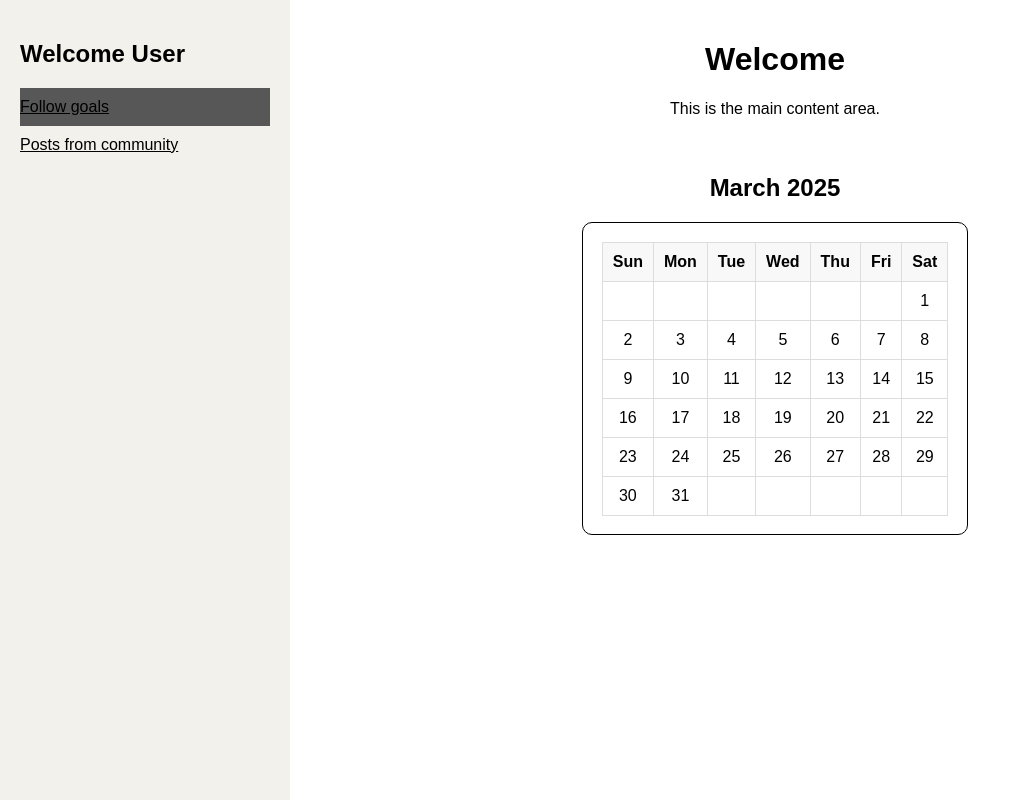
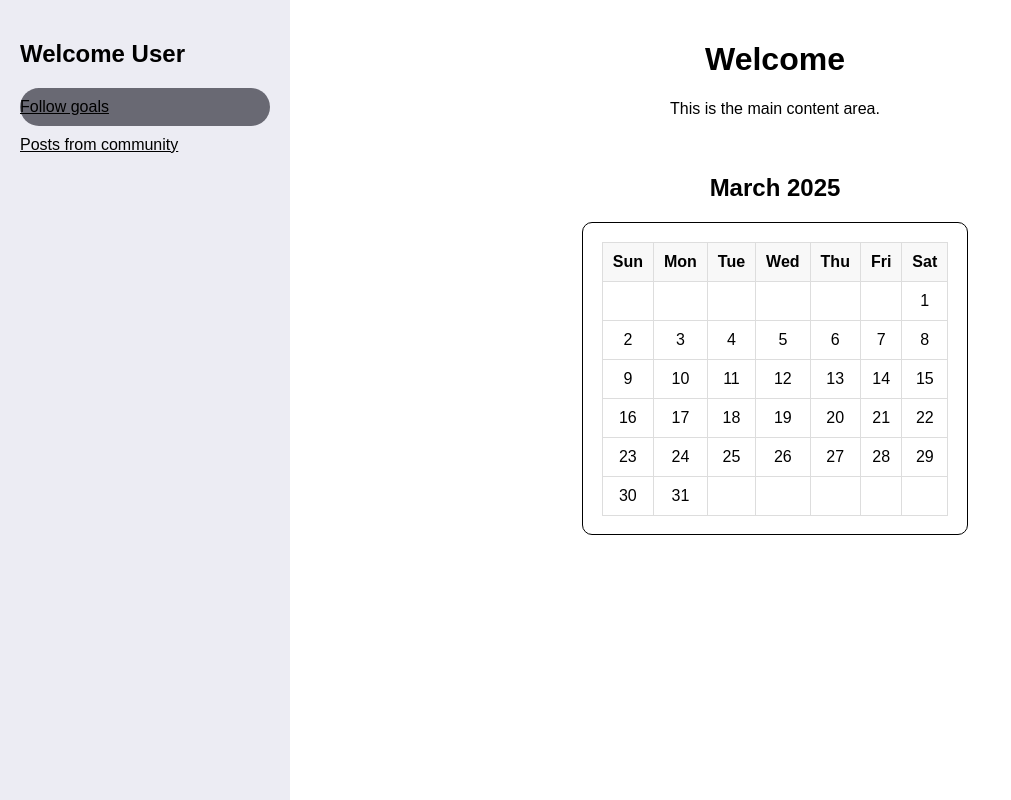
Before and after one commit to Aastha-Desai/HenHacks, a website: page mainFolder/trackProgress.html in a window 1280 px wide. In both pictures the pointer is over the link "Follow goals". Shown: the whole page, without its empty margins (0-1011 px from the left). Drawn offline with Linux system fonts and the light colour scheme.

Commit message:
changed the colors

```diff
--- a/mainFolder/trackProgress.css
+++ b/mainFolder/trackProgress.css
@@ -6,7 +6,7 @@ body {
 .sidebar {
     width: 250px;
     height: 100vh;
-    background-color: #f3f1ec;
+    background-color: #ececf3;
     color: black;
     padding: 20px;
     position: fixed;
@@ -19,7 +19,8 @@ body {
     padding: 10px 0;
 }
 .sidebar a:hover {
-    background-color: #575757;
+    background-color: #696973;
+    border-radius: 25px;
 }
 .content {
     margin-left: 270px;
```
